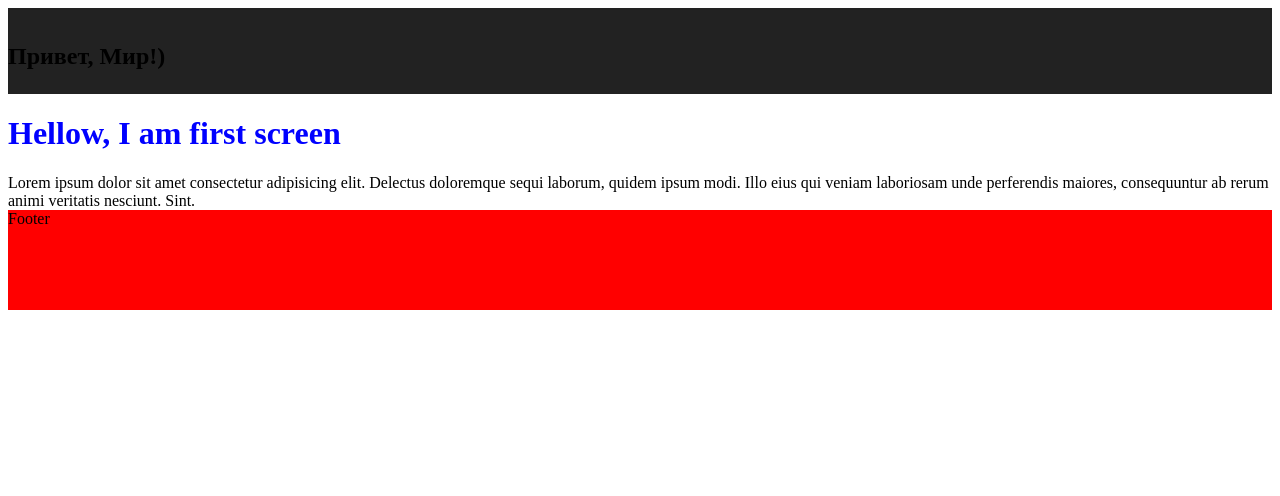
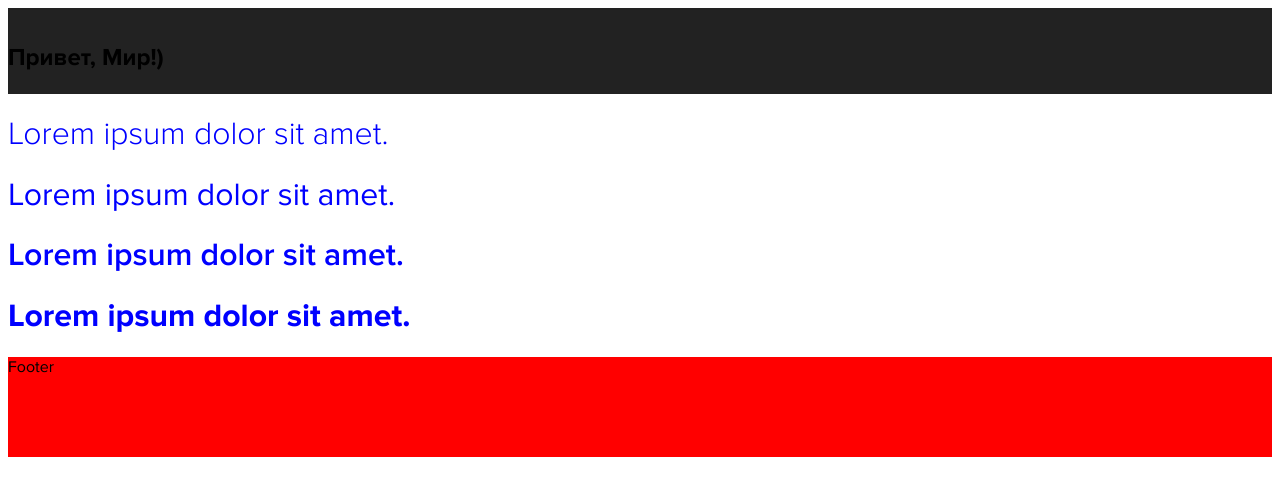
Before and after one commit to sKirillDev/dev-MasterTao, a website: page dev/index.html in a window 1280 px wide. Drawn offline with nearby package versions, Linux system fonts and the light colour scheme; files that its build step writes are made by us from their sources.

Commit message:
build: added fonts

```diff
--- a/dev/sass/fonts.scss
+++ b/dev/sass/fonts.scss
@@ -1,7 +1,31 @@
 @font-face {
-    font-family: 'Gilroy-Regular';
-    src: url('./assets/fonts/Gilroy-Regular.woff') format('woff');
-    font-weight: normal;
+    font-family: 'ProximaNova';
+    src: url('./assets/fonts/ProximaNova-Light.ttf') format('truetype');
+    font-weight: 300;
     font-style: normal;
     font-display: swap;
 }
+
+@font-face {
+    font-family: 'ProximaNova';
+    src: url('./assets/fonts/ProximaNova-Regular.ttf') format('truetype');
+    font-weight: 400;
+    font-style: normal;
+    font-display: swap;
+}
+
+@font-face {
+    font-family: 'ProximaNova';
+    src: url('./assets/fonts/ProximaNova-Semibold.ttf') format('truetype');
+    font-weight: 600;
+    font-style: normal;
+    font-display: swap;
+}
+
+@font-face {
+    font-family: 'ProximaNova';
+    src: url('./assets/fonts/ProximaNova-Bold.ttf') format('truetype');
+    font-weight: 700;
+    font-style: normal;
+    font-display: swap;
+}
--- /dev/null
+++ b/dev/sass/global.scss
@@ -0,0 +1,19 @@
+body {
+    font-family: "ProximaNova";
+}
+
+.fw-300 {
+    font-weight: 300;
+}
+
+.fw-400 {
+    font-weight: 400;
+}
+
+.fw-600 {
+    font-weight: 600;
+}
+
+.fw-700 {
+    font-weight: 700;
+}
--- a/dev/style.scss
+++ b/dev/style.scss
@@ -18,3 +18,4 @@ Use it to make something cool, have fun, and share what you've learned with othe
 @import "sass/first-screen";
 @import "sass/footer";
 @import "sass/media/media";
+@import "sass/global.scss";
--- a/dev/templates/first-screen.html
+++ b/dev/templates/first-screen.html
@@ -1,4 +1,6 @@
 <div class="container">
-    <h1>Hellow, I am first screen</h1>
-    Lorem ipsum dolor sit amet consectetur adipisicing elit. Delectus doloremque sequi laborum, quidem ipsum modi. Illo eius qui veniam laboriosam unde perferendis maiores, consequuntur ab rerum animi veritatis nesciunt. Sint.
+    <h1 class="fw-300">Lorem ipsum dolor sit amet.</h1>
+    <h1 class="fw-400">Lorem ipsum dolor sit amet.</h1>
+    <h1 class="fw-600">Lorem ipsum dolor sit amet.</h1>
+    <h1 class="fw-700">Lorem ipsum dolor sit amet.</h1>
 </div>
```
Also changed, not shown: dev/assets/fonts/ProximaNova-Bold.ttf (added), dev/assets/fonts/ProximaNova-Light.ttf (added), dev/assets/fonts/ProximaNova-Regular.ttf (added), dev/assets/fonts/ProximaNova-Semibold.ttf (added).
